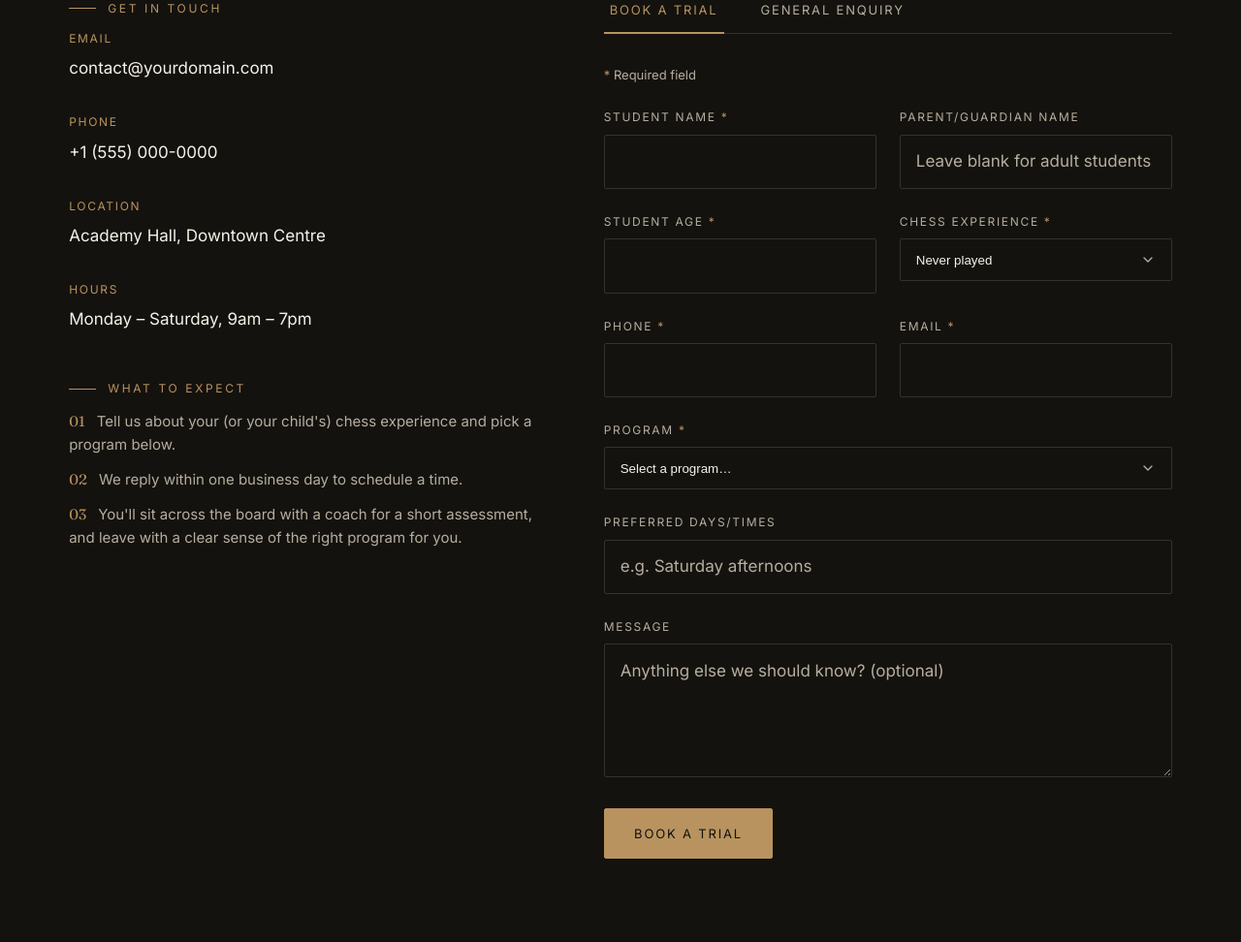
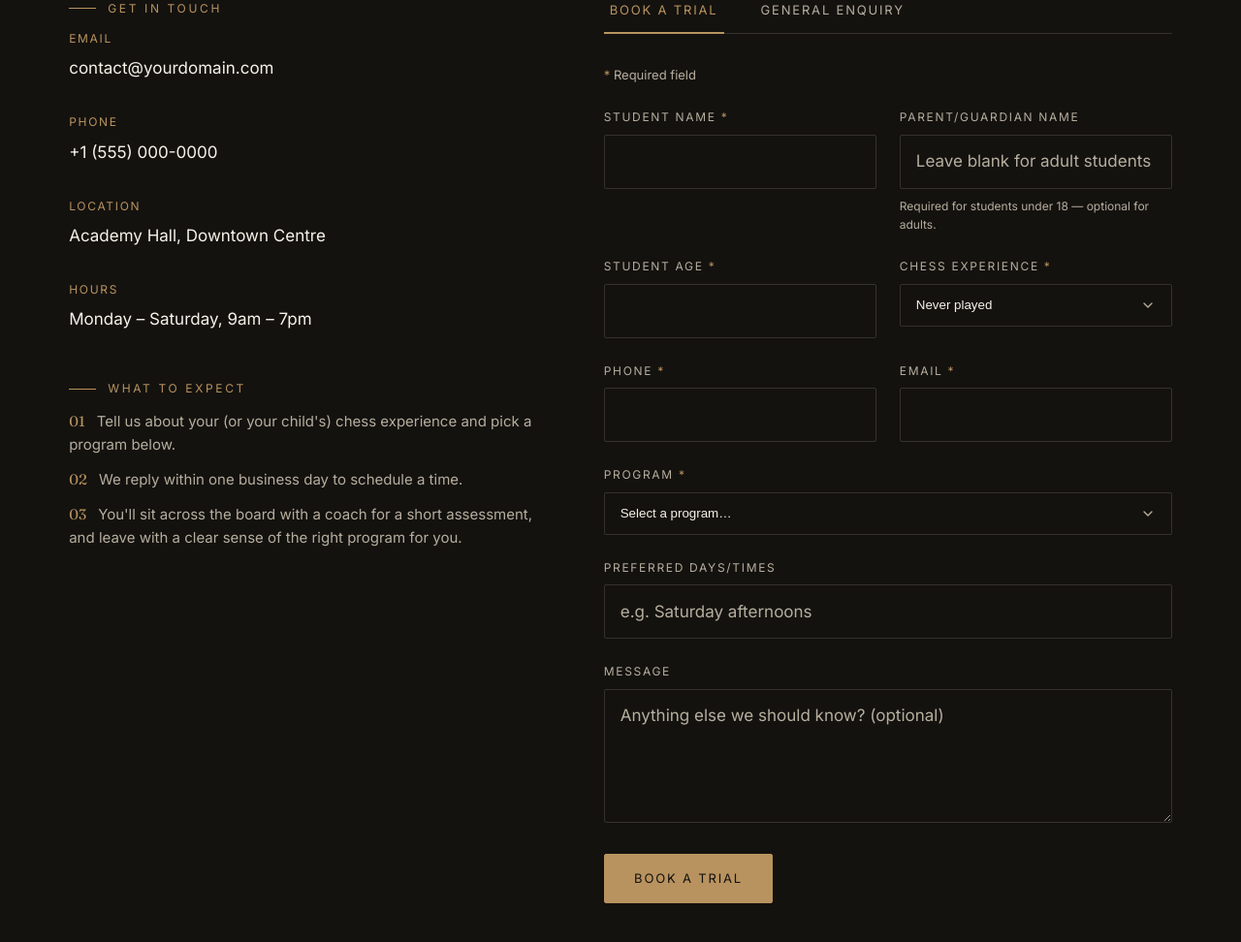
Before and after one commit to mshayansohail-cloud/tal-chess-academy, a Django app: page /contact/ in a window 1280 px wide. Shown: the part 601-1573 px from the top of the page at 97% size. Run offline with Django 5.2, Linux system fonts and the light colour scheme; data comes from the database, SQL or seed files in the repository.

Commit message:
fix: require Parent/Guardian name for minors, optional for adults
Student age already determines an important distinction that wasn't
reflected in the form: the site explicitly supports adult students
registering themselves, but parent_name was unconditionally optional
with no signal that it's actually expected for a minor.

- TrialRegistrationSerializer.validate() now requires parent_name
  when student_age < 18 — this is the authoritative check, enforced
  regardless of what the client sends.
- forms.js mirrors it for immediate feedback: the required-marker
  and the field's `required` attribute toggle live as the Student
  age input changes, so a parent filling this in sees the
  requirement before submitting, not just after a rejection.
- A persistent hint below the field ("Required for students under
  18 — optional for adults") makes the relationship explicit rather
  than relying on the placeholder alone.
- Two new tests: a minor without parent_name is rejected, an adult
  without one is accepted.

Also investigated a separate report that program-specific CTAs
(Junior, Beginner, etc.) don't carry the selected program into the
inquiry form. That flow already existed and works correctly —
program_row.html links to /contact/?program=<slug>, the contact view
validates the slug server-side and falls back gracefully if it's
missing/invalid, and the actual stored/emailed program always comes
from the POST body's validated program ID, never the GET param.
Verified live for all 5 programs (junior/beginner/intermediate/
advanced/private) plus a garbage slug. No code change was needed
there.

Co-Authored-By: Claude Sonnet 5 <noreply@anthropic.com>

```diff
--- a/static/css/components.css
+++ b/static/css/components.css
@@ -1031,6 +1031,12 @@
   color: var(--text-muted);
 }
 
+.field-hint {
+  margin-top: var(--space-2);
+  font-size: var(--fs-2xs);
+  color: var(--text-muted);
+}
+
 .form-errors {
   margin-top: var(--space-2);
   font-size: var(--fs-xs);
--- a/static/js/forms.js
+++ b/static/js/forms.js
@@ -39,6 +39,26 @@
       activateTab(nextTab);
     });
   });
+
+  /* Parent/Guardian name becomes required once Student age indicates a
+     minor. This mirrors the server-side check in TrialRegistrationSerializer
+     for immediate feedback — the server enforces it regardless of whether
+     this runs, so it's a UX nicety, not the actual safeguard. */
+  var ageInput = document.getElementById("id_student_age");
+  var parentInput = document.getElementById("id_parent_name");
+  var parentMarker = document.getElementById("id_parent_name_marker");
+
+  function syncParentNameRequirement() {
+    var age = parseInt(ageInput.value, 10);
+    var isMinor = !isNaN(age) && age < 18;
+    parentInput.required = isMinor;
+    if (parentMarker) parentMarker.hidden = !isMinor;
+  }
+
+  if (ageInput && parentInput) {
+    syncParentNameRequirement();
+    ageInput.addEventListener("input", syncParentNameRequirement);
+  }
 
   function showFeedback(message, isError) {
     if (!feedback) return;
--- a/templates/academy/contact.html
+++ b/templates/academy/contact.html
@@ -83,10 +83,14 @@
               <p class="form-errors" id="id_student_name_error" data-error-for="student_name"></p>
             </div>
             <div>
-              <label class="form-label" for="id_parent_name">Parent/Guardian name</label>
+              <label class="form-label" for="id_parent_name">
+                Parent/Guardian name
+                <span class="required-marker" id="id_parent_name_marker" aria-hidden="true" hidden>*</span>
+              </label>
               <input class="form-input" type="text" id="id_parent_name" name="parent_name" maxlength="120"
-                     autocomplete="off" aria-describedby="id_parent_name_error"
+                     autocomplete="off" aria-describedby="id_parent_name_hint id_parent_name_error"
                      placeholder="Leave blank for adult students">
+              <p class="field-hint" id="id_parent_name_hint">Required for students under 18 — optional for adults.</p>
               <p class="form-errors" id="id_parent_name_error" data-error-for="parent_name"></p>
             </div>
           </div>
```
Also changed, not shown: academy/serializers.py (+11 -0 lines), academy/tests.py (+11 -0 lines).
